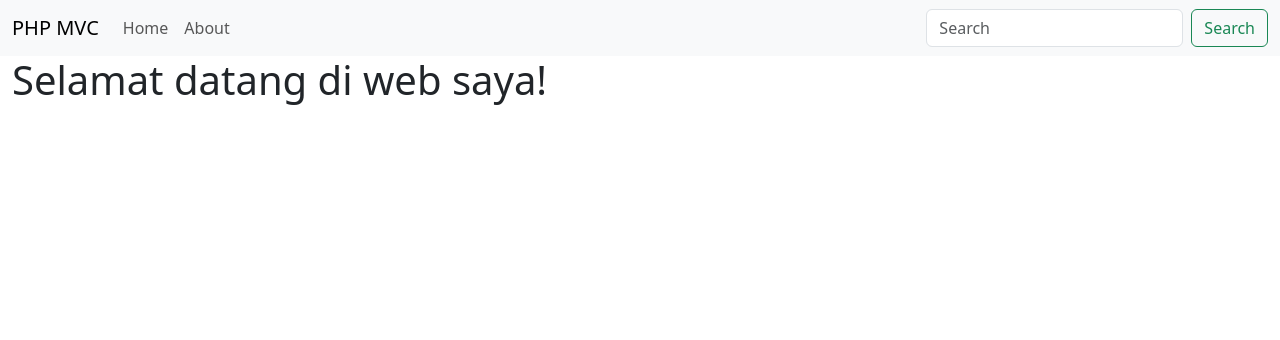
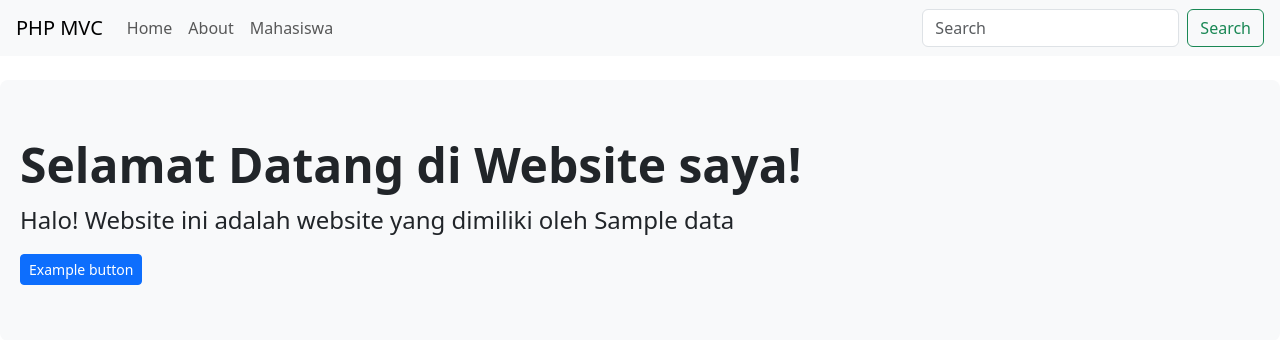
Before and after one commit to FaturFawkes/Belajar-PHP-MVC, a PHP site: the page made by app/views/home/index.php in a window 1280 px wide. Shown: the top 340 px of the page. Run offline with PHP 8.4, Linux system fonts and the light colour scheme; the template is opened without the code that fills it: most values are stand-ins (such as "Sample title", 1, 10 or a date in 2020); some libraries are stand-ins or nearby versions.

Commit message:
Mengambil data dummy dari model

```diff
--- a/app/controllers/Home.php
+++ b/app/controllers/Home.php
@@ -3,9 +3,10 @@
 class Home extends Controller{
     public function index(){
         $data['judul'] = "Home";
+        $data['nama'] = $this->model('User_model')->getUser();
 
         $this->view('templates/header', $data);
-        $this->view('home/index');
+        $this->view('home/index', $data);
         $this->view('templates/footer');
     }
 }
--- a/app/core/Controller.php
+++ b/app/core/Controller.php
@@ -5,4 +5,8 @@ class Controller{
         require_once '../app/views/' .  $view . '.php';
     }
 
+    public function model($model){
+        require_once '../app/models/' . $model . '.php';
+        return new $model;
+    }
 }
--- a/app/views/home/index.php
+++ b/app/views/home/index.php
@@ -1,3 +1,9 @@
-<div class="container-fluid">
-    <h1>Selamat datang di web saya!</h1>
+<div class="containe">
+<div class="p-2 mb-4 bg-light rounded-3 mt-4">
+      <div class="container-fluid py-5">
+        <h1 class="display-5 fw-bold">Selamat Datang di Website saya!</h1>
+        <p class="col-md-8 fs-4">Halo! Website ini adalah website yang dimiliki oleh <?= $data['nama']; ?></p>
+        <button class="btn btn-primary btn-sm" type="button">Example button</button>
+      </div>
+    </div>
 </div>
--- a/app/views/templates/header.php
+++ b/app/views/templates/header.php
@@ -8,7 +8,7 @@
     <link href="<?= BASEURL;  ?>/css/bootstrap.min.css" rel="stylesheet">
 </head>
 <nav class="navbar navbar-expand-lg navbar-light bg-light">
-  <div class="container-fluid">
+  <div class="container-fluid px-3">
     <a class="navbar-brand" href="<?= BASEURL; ?>">PHP MVC</a>
     <button class="navbar-toggler" type="button" data-bs-toggle="collapse" data-bs-target="#navbarSupportedContent" aria-controls="navbarSupportedContent" aria-expanded="false" aria-label="Toggle navigation">
       <span class="navbar-toggler-icon"></span>
@@ -21,6 +21,9 @@
         <li class="nav-item">
           <a class="nav-link" href="<?= BASEURL; ?>/about">About</a>
         </li>
+        <li class="nav-item">
+          <a class="nav-link" href="<?= BASEURL; ?>/mahasiswa">Mahasiswa</a>
+        </li>
       </ul>
       <form class="d-flex">
         <input class="form-control me-2" type="search" placeholder="Search" aria-label="Search">
```
Also changed, not shown: app/controllers/Mahasiswa.php (added, +12 -0 lines), app/models/Mahasiswa_model.php (added, +22 -0 lines), app/models/User_model.php (added, +9 -0 lines), app/views/mahasiswa/index.php (added, +13 -0 lines), app/models/Book.php (renamed from app/model/Book.php), app/models/Model.php (renamed from app/model/Model.php).
